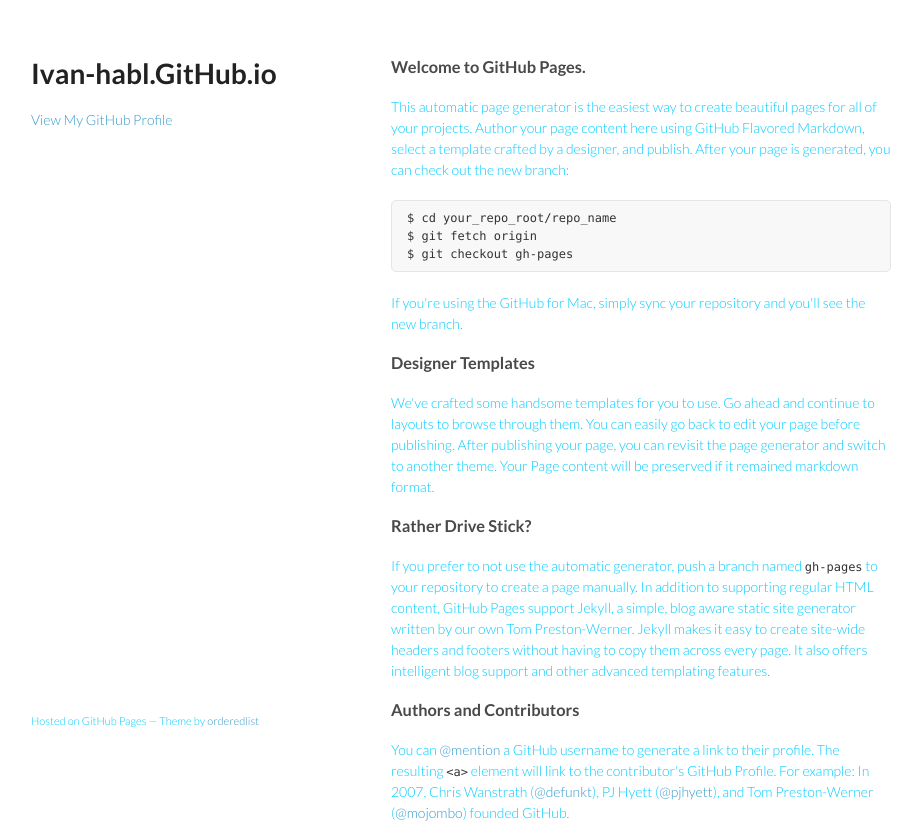
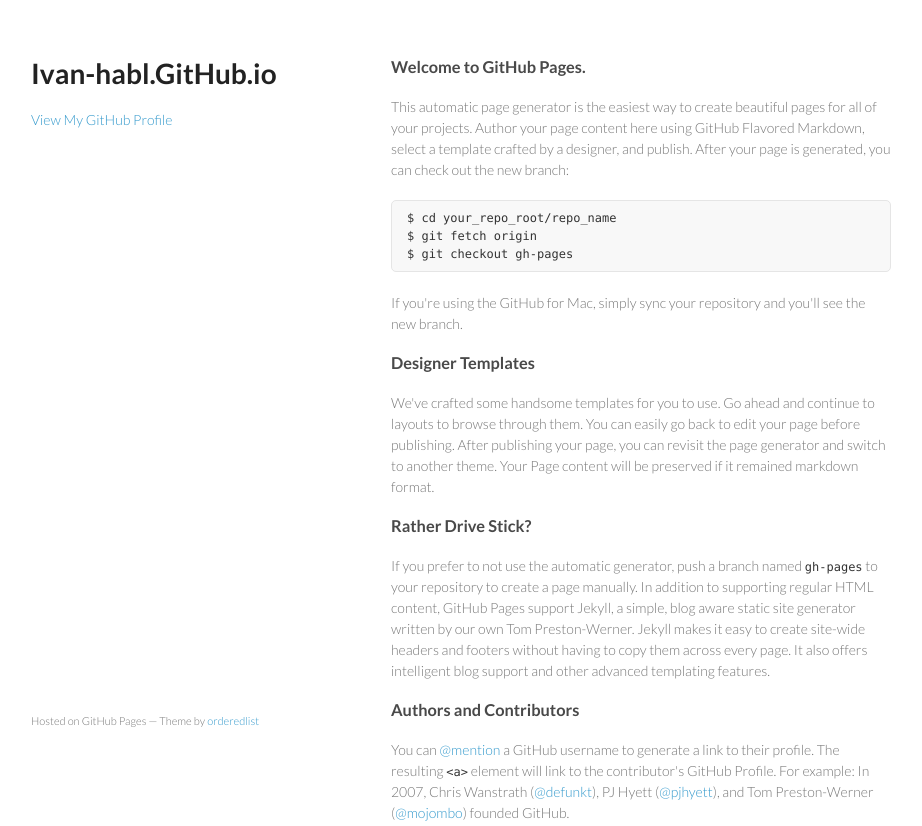
Before and after one commit to ivan-habl/ivan-habl.github.io, a plain HTML site: page index.html in a window 1280 px wide. Shown: the top 826 px of the page, without its empty margins (179-1101 px from the left). Drawn offline with Linux system fonts and the light colour scheme.

Commit message:
Update styles.css

```diff
--- a/stylesheets/styles.css
+++ b/stylesheets/styles.css
@@ -3,7 +3,7 @@
 body {
   padding:50px;
   font:14px/1.5 Lato, "Helvetica Neue", Helvetica, Arial, sans-serif;
-  color:#00CBFF;
+  color:#777;
   font-weight:300;
 }
 
```
